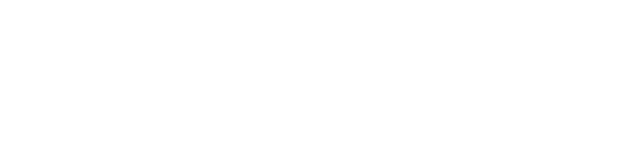
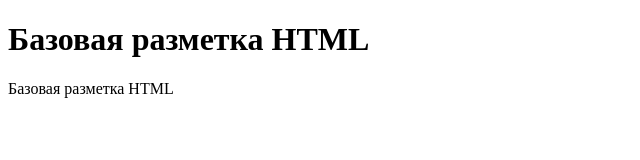
Before and after one commit to Shugarrin/first-project, a plain HTML site: page index.html in a window 1280 px wide. Shown: the whole page, without its empty margins (0-640 px from the left). Drawn offline with Linux system fonts and the light colour scheme.

Commit message:
1первый коммит

```diff
--- a/index.html
+++ b/index.html
@@ -5,7 +5,7 @@
   <title>Базовая разметка HTML</title>
 </head>
 <body>
-  <h1></h1>
-  <p></p>
+  <h1>Базовая разметка HTML</h1>
+  <p>Базовая разметка HTML</p>
 </body>
 </html>
```
